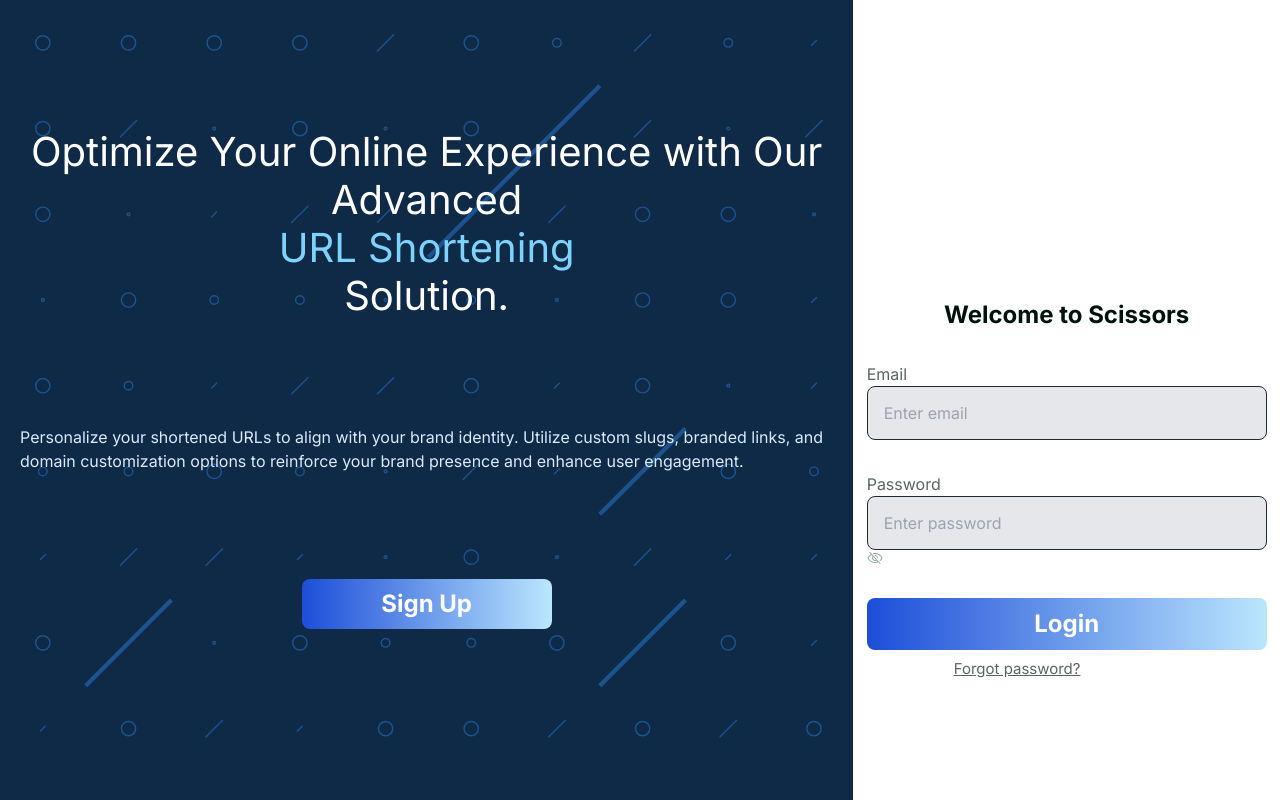
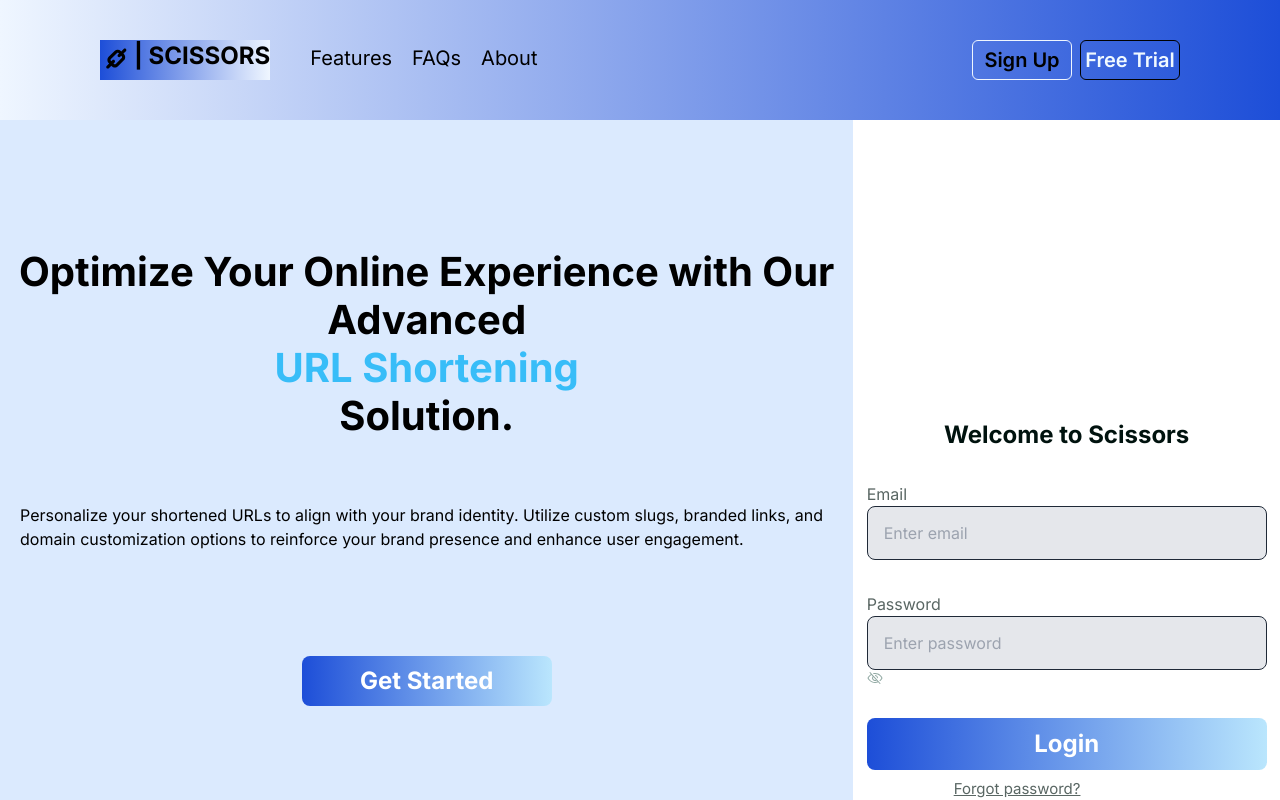
Before and after one commit to wongiro/scissors-project, a Next.js app in the folder scissors-app/: page / in a window 1280 px wide. Shown: the top 800 px of the page. Built offline with nearby package versions, Linux system fonts and the light colour scheme.

Commit message:
Implement the navbar

```diff
--- a/scissors-app/src/app/(components)/Footer.tsx
+++ b/scissors-app/src/app/(components)/Footer.tsx
@@ -23,7 +23,7 @@
           </div>
         </div>
 
-      <div className='contentContainer grid grid-flow-row p-10 mt-10 '>
+        <div className='contentContainer grid grid-flow-row p-10 mt-10 '>
          <div className='heading flex flex-row'>
            <h1 className='font-bold text-sm'>Why Scissor?</h1>
          </div>
--- a/scissors-app/src/app/(components)/LandingPage.tsx
+++ b/scissors-app/src/app/(components)/LandingPage.tsx
@@ -43,19 +43,19 @@
   return (
     <section className="flex flex-row justify-center items-center  order-1 grow-0 p-0 h-screen">
 
-      <div className='backGround bg-[url(/images/Sprinkle.svg)] bg-no-repeat bg-cover w-full h-full'>
+      <div className='backGround bg-blue-100 bg-no-repeat bg-cover w-full h-full'>
         <div className='border-blue-600 flex flex-col mt-[15%] items-center h-screen '>
-          <h1 className='text-xxl font-normal text-[#FFF] flex flex-col items-center text-center'>
+          <h1 className='text-xxl font-bold text-[#000] flex flex-col items-center text-center'>
             Optimize Your Online Experience with Our Advanced
-            <span className='bg-gradient-to-l text-sky-300'>URL Shortening</span>
+            <span className='bg-gradient-to-l text-sky-400'>URL Shortening</span>
             Solution.
           </h1>
-          <p className='gap-6 text-blue-100 mt-[10%] flex flex-col items-center justify-center p-5 '>
+          <p className='gap-6 text-black  mt-[5%] flex flex-col items-center justify-center p-5 '>
           Personalize your shortened URLs to align with your brand identity. Utilize custom slugs, branded links, and domain customization options to reinforce your brand presence and enhance user engagement.
           </p>
           <button className='bg-gradient-to-r from-blue-700 to-sky-200 rounded-lg w-[250px] h-[50px] mt-[10%] flex flex-col items-center justify-center p-5'>
             <Link href='/signup' className='text-xl font-bold text-[#FFF]'>
-              Sign Up
+              Get Started
             </Link>
           </button>
         </div>
--- /dev/null
+++ b/scissors-app/src/app/(components)/Navbar.tsx
@@ -0,0 +1,70 @@
+"use client";
+import Link from "next/link";
+import { TiLink } from "react-icons/ti";
+
+type Props = {};
+
+const NavBar = (props: Props) => {
+  return (
+    <nav className="navbar relative bg-gradient-to-l from-blue-700 to-blue-50 flex lg:flex-row md:flex-row flex-col justify-between gap-5 lg:px-[100px] md:px-[100px] px-[50px] lg:py-10 md:py-10 py-5">
+      <div className="flex md:flex-row lg:flex-row flex-col justify-between">
+
+          <div className='logo bg-gradient-to-r from-blue-700 to-blue-50 flex flex-row'>
+            <Link href='/' ><TiLink className='w-[34px] h-[34px]' /></Link>
+            <Link href='#' className='font-bold text-xl '> | SCISSORS</Link>
+          </div>
+        <ul className="flex lg:flex-row md:flex-row flex-col lg:ml-10 md:ml-10 md:mt-1 font-normal">
+          <li>
+            <Link className="text-grey-1000 text-lg" href="#">
+              Features
+            </Link>
+          </li>
+          <li className="lg:ml-5 md:ml-5">
+            <Link className="text-grey-1000 text-lg" href="/faqs">
+              FAQs
+            </Link>
+          </li>
+          <li className="lg:ml-5 md:ml-5">
+            <Link className="text-grey-1000 text-lg" href="#">
+              About
+            </Link>
+          </li>
+        </ul>
+      </div>
+
+      <div className="flex lg:flex-row md:flex-row flex-col gap-2">
+        <button className="text-black text-lg font-semibold border border-blue-50 w-[100px] h-[40px] text-center rounded-md">
+          <Link href="/login">Sign Up</Link>
+        </button>
+
+        <button className="text-sky-50 text-lg font-semibold border border-black w-[100px] h-[40px] text-center rounded-md">
+          <Link href="/login">Free Trial</Link>
+        </button>
+
+      </div>
+    </nav>
+  );
+};
+
+export default NavBar;
+
+
+
+
+// import React from 'react'
+
+// type Props = {}
+
+// const Navbar = (props: Props) => {
+//   return (
+//     <div>
+//       <nav className='flex flex-row justify-between items-center h-16 bg-white text-black relative shadow-sm font-mono' role='navigation'>
+//         <div className='flex items-center justify-between px-4'>
+
+//         </div>
+//       </nav>
+//     </div>
+//   )
+// }
+
+// export default Navbar
--- a/scissors-app/src/app/page.tsx
+++ b/scissors-app/src/app/page.tsx
@@ -5,6 +5,7 @@
 import Footer from './(components)/Footer'
 import Revolutionize from './(components)/Revolutionize'
 import LandingPage from './(components)/LandingPage'
+import Navbar from './(components)/Navbar'
 
 export default function Home() {
   return (
@@ -16,6 +17,7 @@
         <link rel="icon" href="/favicon.ico" />
       </Head>
       <div>
+        <Navbar />
         <LandingPage />
         <Faq />
         <Revolutionize />
```
